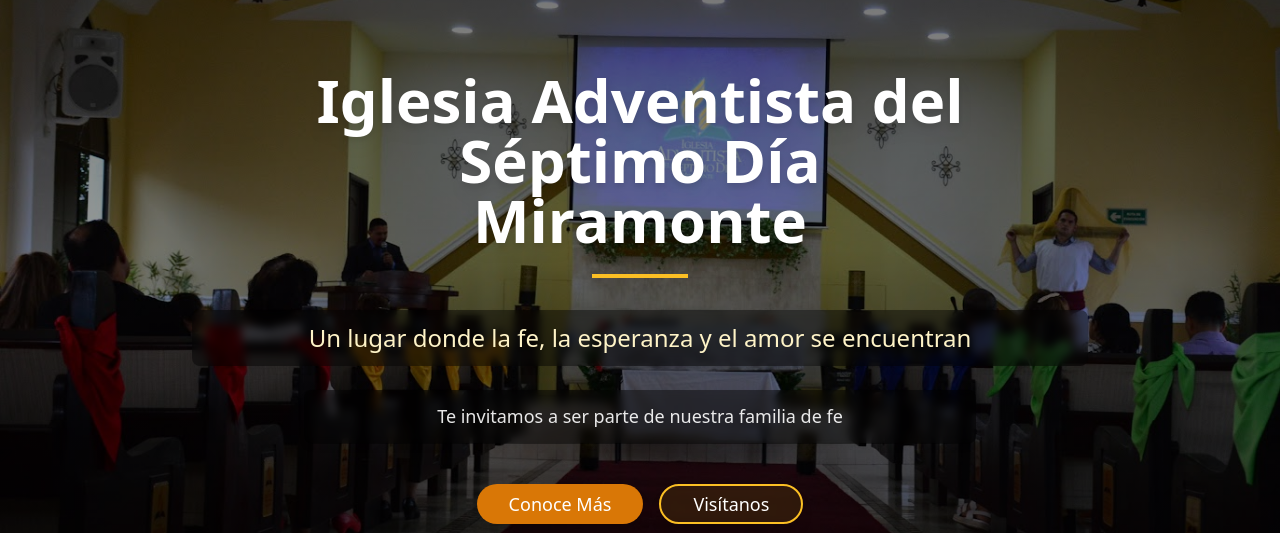
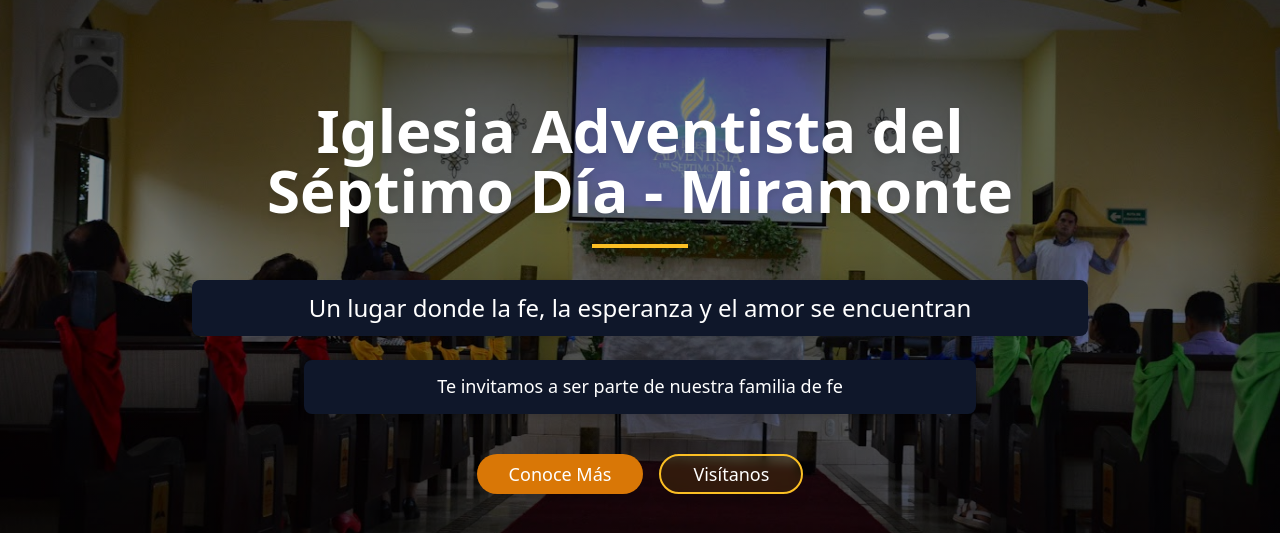
Before and after one commit to ticetek/miramonte-faith-connect, a React (Vite) app: page / in a window 1280 px wide. Shown: the part 151-684 px from the top of the page. Built offline with nearby package versions, Linux system fonts and the light colour scheme; no server answers; the database is empty.

Commit message:
Refactor hero section UI
- Replaced line break with a dash before "Miramonte".
- Added a primary color background and contrasting text color to the subtitle and welcome text in the hero section.

```diff
--- a/src/components/church/HeroSection.tsx
+++ b/src/components/church/HeroSection.tsx
@@ -1,3 +1,4 @@
+
 
 import { Language } from '@/pages/Index';
 import { Button } from '@/components/ui/button';
@@ -10,16 +11,14 @@ interface HeroSectionProps {
 const HeroSection = ({ language }: HeroSectionProps) => {
   const content = {
     es: {
-      title: 'Iglesia Adventista del Séptimo Día',
-      titleSecond: 'Miramonte',
+      title: 'Iglesia Adventista del Séptimo Día - Miramonte',
       subtitle: 'Un lugar donde la fe, la esperanza y el amor se encuentran',
       welcome: 'Te invitamos a ser parte de nuestra familia de fe',
       cta: 'Conoce Más',
       visit: 'Visítanos'
     },
     en: {
-      title: 'Seventh-day Adventist Church',
-      titleSecond: 'Miramonte',
+      title: 'Seventh-day Adventist Church - Miramonte',
       subtitle: 'A place where faith, hope, and love come together',
       welcome: 'We invite you to be part of our faith family',
       cta: 'Learn More',
@@ -58,17 +57,15 @@ const HeroSection = ({ language }: HeroSectionProps) => {
         <div className="max-w-4xl mx-auto">
           <h1 className="text-3xl md:text-5xl lg:text-6xl font-bold text-white mb-6 leading-tight drop-shadow-lg">
             {t.title}
-            <br />
-            {t.titleSecond}
           </h1>
 
           <div className="w-24 h-1 bg-amber-400 mx-auto mb-8"></div>
 
-          <p className="text-xl md:text-2xl text-amber-100 mb-6 font-medium drop-shadow-md bg-black/40 rounded-lg px-6 py-3 backdrop-blur-sm">
+          <p className="text-xl md:text-2xl text-white mb-6 font-medium drop-shadow-md bg-primary rounded-lg px-6 py-3 backdrop-blur-sm">
             {t.subtitle}
           </p>
 
-          <p className="text-lg text-white/90 mb-10 max-w-2xl mx-auto leading-relaxed drop-shadow-md bg-black/40 rounded-lg px-6 py-3 backdrop-blur-sm">
+          <p className="text-lg text-white mb-10 max-w-2xl mx-auto leading-relaxed drop-shadow-md bg-primary rounded-lg px-6 py-3 backdrop-blur-sm">
             {t.welcome}
           </p>
 
```
